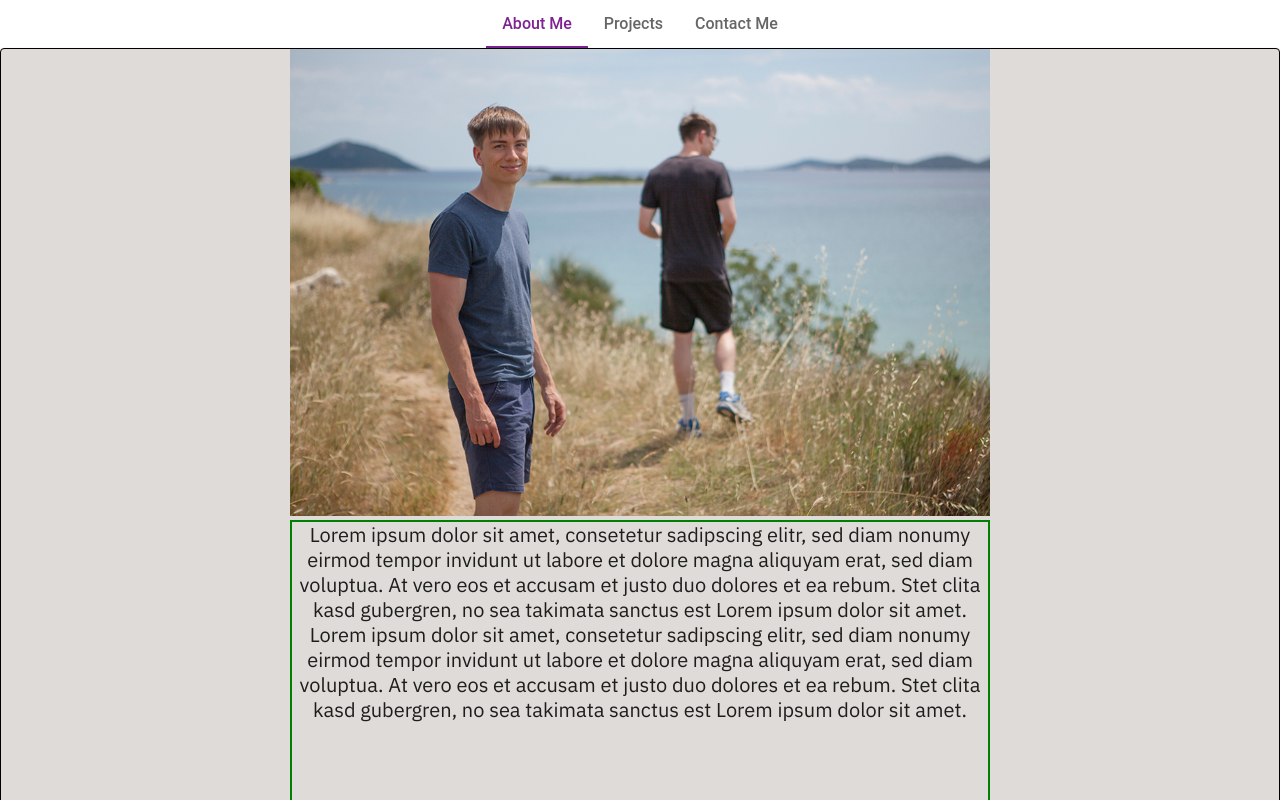
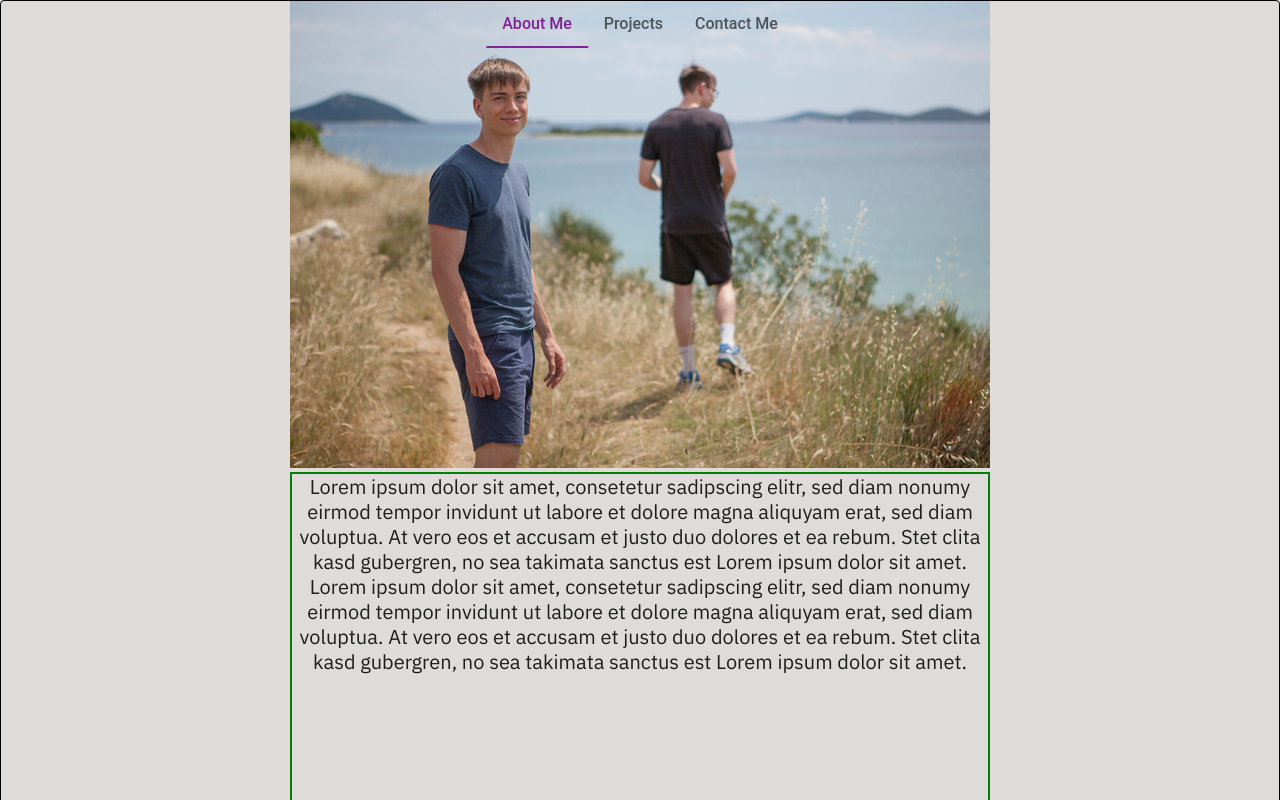
Before and after one commit to MarkusDunkel/personal_homepage, a React (Create React App) app: page / in a window 1280 px wide. Shown: the top 800 px of the page. Built offline with nearby package versions, Linux system fonts and the light colour scheme.

Commit message:
Navbar made sticky

```diff
--- a/src/components/NavBar.tsx
+++ b/src/components/NavBar.tsx
@@ -48,7 +48,7 @@ const NavBar = ({ about, project, contact, setTabIndex, tabIndex }: SiteSectionP
     }
 
     return (
-        <Tabs value={tabIndex} onChange={scrollToSection} centered>
+        <Tabs value={tabIndex} onChange={scrollToSection} centered sx={{ position: "fixed", left: '50%', transform: 'translate(-50%, 0)', }}>
             <Tab {...getTabProps(
                 'About Me', 'about'
             )} />
```
